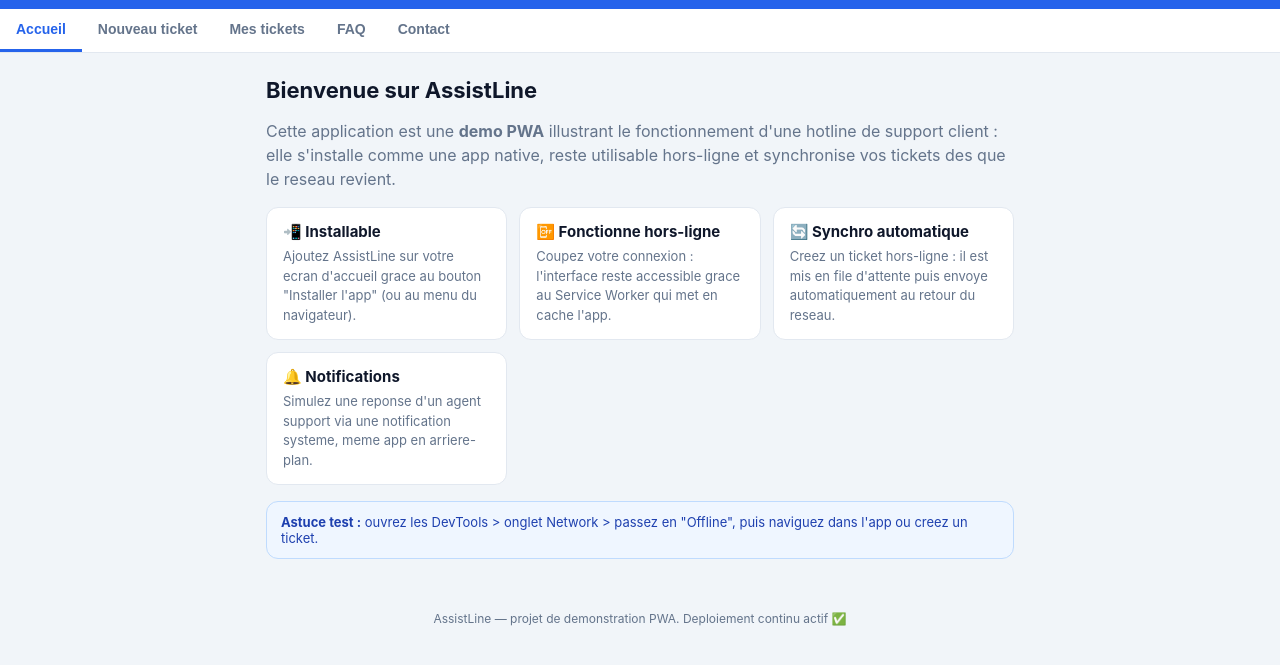
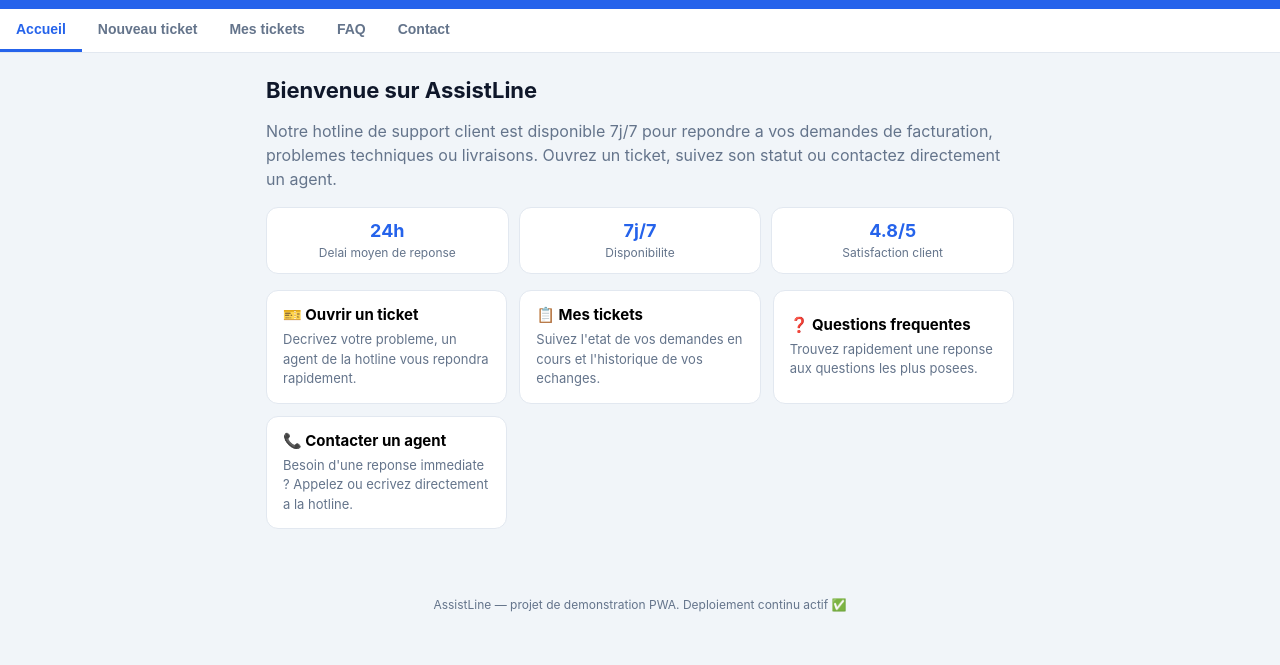
Before and after one commit to kateuhornella2-lgtm/-pwa-assistline, a plain HTML site: page index.html in a window 1280 px wide. Shown: the part 55-720 px from the top of the page. Drawn offline with Linux system fonts and the light colour scheme.

Commit message:
Recentre la page d'accueil sur le service hotline plutot que sur la PWA
Remplace les cartes explicatives PWA par des raccourcis d'action
(nouveau ticket, mes tickets, FAQ, contact) et des stats du service.

```diff
--- a/css/style.css
+++ b/css/style.css
@@ -107,6 +107,24 @@ h1 { font-size: 22px; margin: 4px 0 12px; }
 .lead { color: var(--muted); line-height: 1.5; }
 .muted { color: var(--muted); }
 
+.stat-row {
+  display: flex;
+  gap: 10px;
+  margin: 16px 0;
+  flex-wrap: wrap;
+}
+.stat {
+  flex: 1;
+  min-width: 120px;
+  background: #fff;
+  border: 1px solid #e2e8f0;
+  border-radius: var(--radius);
+  padding: 12px 14px;
+  text-align: center;
+}
+.stat strong { display: block; font-size: 18px; color: var(--blue); }
+.stat span { font-size: 12px; color: var(--muted); }
+
 .grid-cards {
   display: grid;
   grid-template-columns: repeat(auto-fit, minmax(220px, 1fr));
@@ -121,6 +139,13 @@ h1 { font-size: 22px; margin: 4px 0 12px; }
 }
 .card h3 { margin: 0 0 6px; font-size: 15px; }
 .card p { margin: 0; font-size: 13px; color: var(--muted); line-height: 1.5; }
+.card-link {
+  text-align: left;
+  font-family: inherit;
+  cursor: pointer;
+  transition: border-color .15s;
+}
+.card-link:hover { border-color: var(--blue); }
 
 .callout {
   background: #eff6ff;
--- a/index.html
+++ b/index.html
@@ -41,29 +41,31 @@
 
   <section id="tab-accueil" class="tab-panel active">
     <h1>Bienvenue sur AssistLine</h1>
-    <p class="lead">Cette application est une <strong>demo PWA</strong> illustrant le fonctionnement d'une hotline de support client : elle s'installe comme une app native, reste utilisable hors-ligne et synchronise vos tickets des que le reseau revient.</p>
+    <p class="lead">Notre hotline de support client est disponible 7j/7 pour repondre a vos demandes de facturation, problemes techniques ou livraisons. Ouvrez un ticket, suivez son statut ou contactez directement un agent.</p>
+
+    <div class="stat-row">
+      <div class="stat"><strong>24h</strong><span>Delai moyen de reponse</span></div>
+      <div class="stat"><strong>7j/7</strong><span>Disponibilite</span></div>
+      <div class="stat"><strong>4.8/5</strong><span>Satisfaction client</span></div>
+    </div>
 
     <div class="grid-cards">
-      <div class="card">
-        <h3>📲 Installable</h3>
-        <p>Ajoutez AssistLine sur votre ecran d'accueil grace au bouton "Installer l'app" (ou au menu du navigateur).</p>
-      </div>
-      <div class="card">
-        <h3>📴 Fonctionne hors-ligne</h3>
-        <p>Coupez votre connexion : l'interface reste accessible grace au Service Worker qui met en cache l'app.</p>
-      </div>
-      <div class="card">
-        <h3>🔄 Synchro automatique</h3>
-        <p>Creez un ticket hors-ligne : il est mis en file d'attente puis envoye automatiquement au retour du reseau.</p>
-      </div>
-      <div class="card">
-        <h3>🔔 Notifications</h3>
-        <p>Simulez une reponse d'un agent support via une notification systeme, meme app en arriere-plan.</p>
-      </div>
-    </div>
-
-    <div class="callout">
-      <strong>Astuce test :</strong> ouvrez les DevTools &gt; onglet Network &gt; passez en "Offline", puis naviguez dans l'app ou creez un ticket.
+      <button class="card card-link" data-goto="nouveau">
+        <h3>🎫 Ouvrir un ticket</h3>
+        <p>Decrivez votre probleme, un agent de la hotline vous repondra rapidement.</p>
+      </button>
+      <button class="card card-link" data-goto="tickets">
+        <h3>📋 Mes tickets</h3>
+        <p>Suivez l'etat de vos demandes en cours et l'historique de vos echanges.</p>
+      </button>
+      <button class="card card-link" data-goto="faq">
+        <h3>❓ Questions frequentes</h3>
+        <p>Trouvez rapidement une reponse aux questions les plus posees.</p>
+      </button>
+      <button class="card card-link" data-goto="contact">
+        <h3>📞 Contacter un agent</h3>
+        <p>Besoin d'une reponse immediate ? Appelez ou ecrivez directement a la hotline.</p>
+      </button>
     </div>
   </section>
 
--- a/js/app.js
+++ b/js/app.js
@@ -23,6 +23,10 @@
 
   tabButtons.forEach((btn) => {
     btn.addEventListener("click", () => activateTab(btn.dataset.tab));
+  });
+
+  document.querySelectorAll(".card-link").forEach((btn) => {
+    btn.addEventListener("click", () => activateTab(btn.dataset.goto));
   });
 
   // ---------- Statut reseau ----------
```
